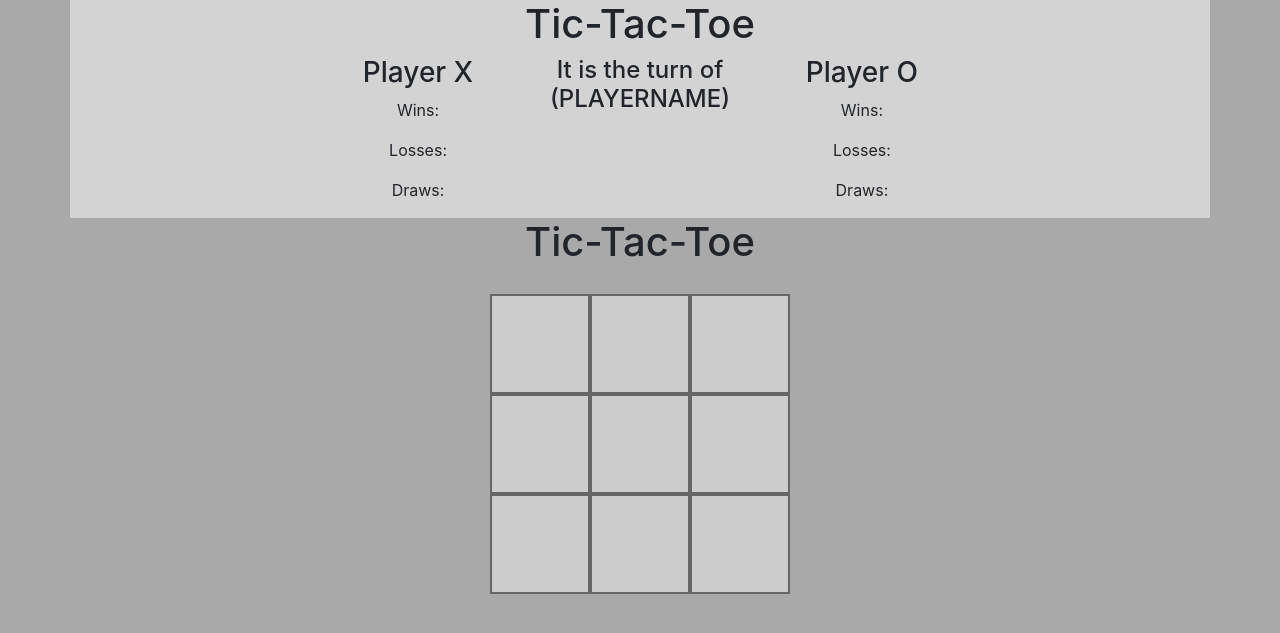
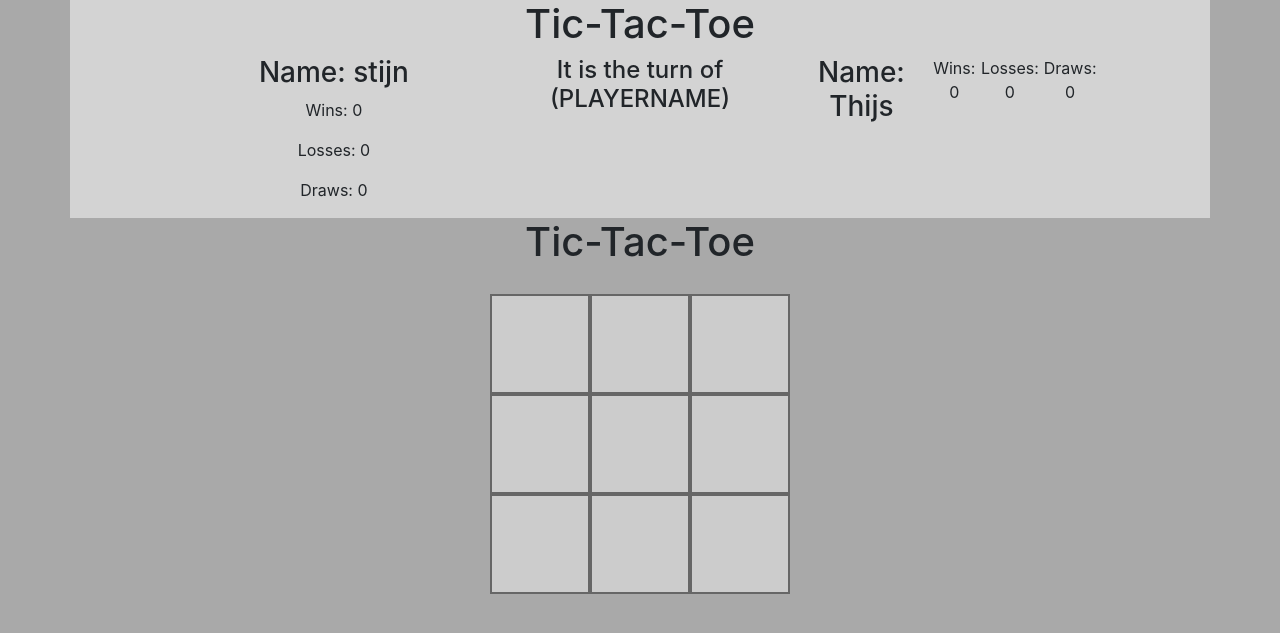
Before and after one commit to CainWeideman/WP-Game, a PHP site: page /gamescreen.php in a window 1280 px wide. Shown: the top 633 px of the page. Run offline with PHP 8.4, Linux system fonts and the light colour scheme.

Commit message:
It is now possible to read and submit data to the json file!

```diff
--- a/data/data.json
+++ b/data/data.json
@@ -0,0 +1 @@
+[{"id":1,"name":"Thijs","wins":0,"losses":0,"draws":0},{"id":2,"name":"stijn","wins":0,"losses":0,"draws":0}]
--- a/gamescreen.php
+++ b/gamescreen.php
@@ -6,6 +6,49 @@ include __DIR__ . '/tpl/head.php';
 
 include __DIR__ . '/tpl/body-start.php';
 ?>
+<?php
+function p_print($array)
+{
+    echo "<pre>";
+    print_r($array);
+    echo "</pre>";
+}
+
+$json_file = file_get_contents("data/data.json");
+$score = json_decode($json_file, true);
+$score = array_reverse($score);
+$score_board = "";
+
+    $score_board.= '<div class="container">';
+    $score_board.= '<div class="row header">';
+    $score_board.= '<h1>Tic-Tac-Toe</h1>';
+    $score_board.= '<div class="status-bar">';
+    $score_board.= '<div class="status col-md-4">';
+    $score_board.= '<h3>Name: ' . $score[0]["name"] . '</h3>';
+    $score_board.= '<p class="wins">Wins: ' . $score[0]["wins"] . '</p>';
+    $score_board.= '<p class="losses">Losses: ' . $score[0]["losses"] . '</p>';
+    $score_board.= '<p class="draws">Draws: ' . $score[0]["draws"] . '</p>';
+    $score_board.= '</div>';
+    $score_board.= '<div class="col-md-4"><h4>It is the turn of (PLAYERNAME)</h4>';
+    $score_board.= '</div>';
+    $score_board.= '<h3>Name: ' . $score[1]["name"] . '</h3>';
+    $score_board.= '<p class="wins">Wins: ' . $score[1]["wins"] . '</p>';
+    $score_board.= '<p class="losses">Losses: ' . $score[1]["losses"] . '</p>';
+    $score_board.= '<p class="draws">Draws: ' . $score[1]["draws"] . '</p>';
+    $score_board.= '</div>';
+    $score_board.= '</div>';
+    $score_board.= '</div>';
+
+    echo $score_board
+
+?>
+
+<div class="col-md-12">
+    <div class="row">
+
+<div class="col-md-12">
+    <div class="row">
+
 <h1 id="header">Tic-Tac-Toe</h1>
 <div id="content">
     <div id="board">
--- a/tpl/body-start.php
+++ b/tpl/body-start.php
@@ -1,25 +1,4 @@
 <body>
-<div class="container">
-    <div class="row header">
-        <h1>Tic-Tac-Toe</h1>
-        <div class="status-bar">
-            <div class="status col-md-4">
-                <h3>Player X</h3>
-                <p class="wins">Wins:</p>
-                <p class="losses">Losses:</p>
-                <p class="draws">Draws:</p>
-            </div>
-            <div class="col-md-4">
-                <h4>It is the turn of (PLAYERNAME)</h4>
-            </div>
-            <div class="status col-md-4">
-                <h3>Player O</h3>
-                <p class="wins">Wins:</p>
-                <p class="losses">Losses:</p>
-                <p class="draws">Draws:</p>
-            </div>
-        </div>
-    </div>
-        </div>
-        <div class="col-md-12">
-            <div class="row">
+
+    <div class="col-md-12">
+        <div class="row">
```
